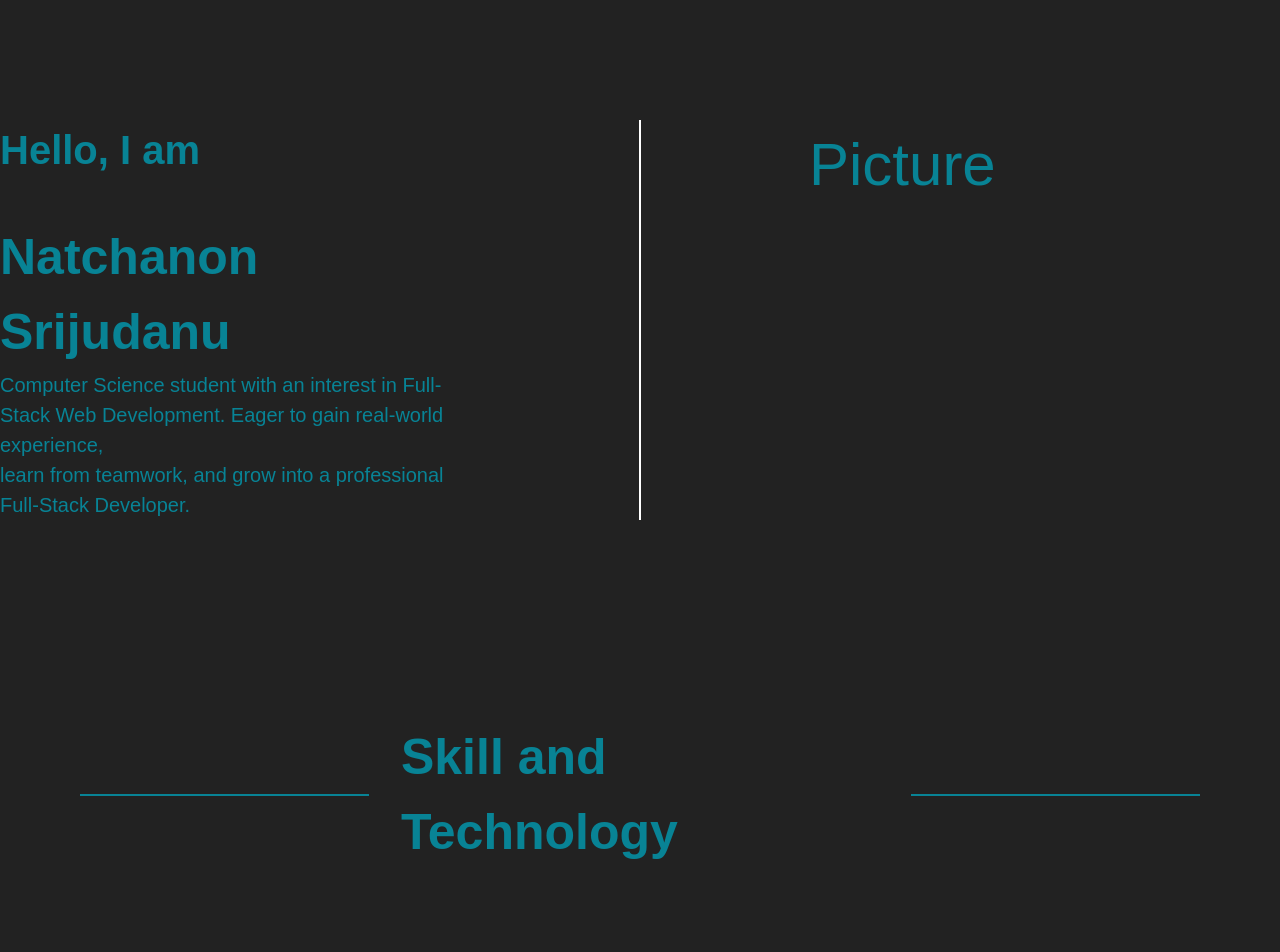
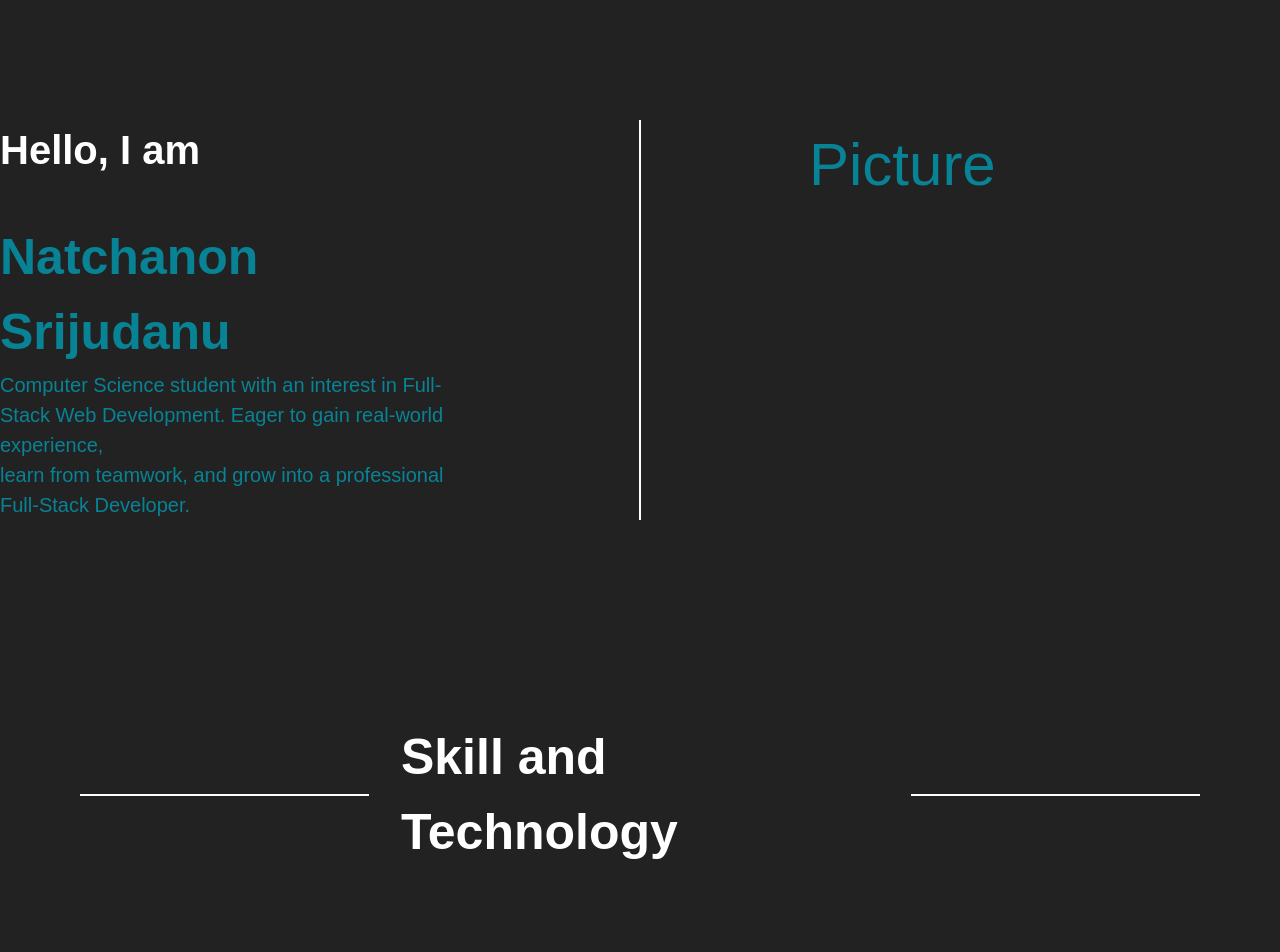
Before and after one commit to FolkNatchanon/natchanon_portfolio, a Next.js app: page / in a window 1280 px wide. Shown: the part 240-1192 px from the top of the page. Built offline with nearby package versions, Linux system fonts and the light colour scheme; a web font is replaced by a local one.

Commit message:
navbar active

```diff
--- a/app/page.tsx
+++ b/app/page.tsx
@@ -1,12 +1,12 @@
 const HomePage = () => {
   return (
-    <div className="flex flex-col w-screen text-[#088395]">
+    <div id="home" className="flex flex-col w-screen text-[#088395]">
       {/* Title */}
       <div className="flex justify-center item-center h-screen w-screen">
         <div className="flex justify-between item-center gap-40 mt-90">
           {/* Left */}
           <div className="item-center w-full">
-            <div><p className="text-[40px] font-extrabold">Hello, I am</p></div>
+            <div><p className="text-[40px] text-white font-extrabold">Hello, I am</p></div>
             <div className="mt-10"><p className="text-[50px] font-extrabold">Natchanon Srijudanu</p></div>
             <div><p className="text-[20px]">Computer Science student with an interest in Full-Stack Web Development. Eager to gain real-world experience,<br />learn from teamwork, and grow into a professional Full-Stack Developer.</p></div>
           </div>
@@ -21,14 +21,14 @@ const HomePage = () => {
         </div>
       </div>
       {/* Skill and Technology */}
-      <div className="flex w-screen p-20">
+      <div id="skill" className="flex w-screen p-20">
         <div className="w-full">
           {/* Skills Title*/}
           <div className="flex flex-col items-center mt-15">
             <div className="flex gap-4 py-5 items-center">
-              <div className="border-b-[2px] w-[300px]"></div>
-              <span className="flex-shrink mx-4 text-[50px] font-extrabold ">Skill and Technology</span>
-              <div className="border-b-[2px] w-[300px]"></div>
+              <div className="border-b-[2px] w-[300px] text-white"></div>
+              <span className="flex-shrink mx-4 text-[50px] font-extrabold text-white">Skill and Technology</span>
+              <div className="border-b-[2px] w-[300px] text-white"></div>
             </div>
           </div>
           {/* Programming Language */}
@@ -36,7 +36,7 @@ const HomePage = () => {
             <div>
               <p className="text-[38px] font-extrabold">Programming Language</p>
             </div>
-            <div className="flex items-center gap-20 mt-10 text-[20px] font-bold">
+            <div className="flex items-center gap-20 mt-10 text-[20px] font-bold ">
               <div className="border-2 rounded-[10] p-3"><p>Python</p></div>
               <div className="border-2 rounded-[10] p-3"><p>Java</p></div>
               <div className="border-2 rounded-[10] p-3"><p>JavaScript</p></div>
--- a/components/navbar.tsx
+++ b/components/navbar.tsx
@@ -7,14 +7,14 @@ const NavBar = () => {
 
             {/* Left */}
             <div className="text-[30px] font-bold">
-                <Link href={"/"}><h1 className="hover:underline cursor-pointer">HOME</h1></Link>
+                <Link href={"/#home"}><h1 className="hover:underline cursor-pointer">HOME</h1></Link>
             </div>
 
             {/* Right */}
             <div className="flex items-center gap-[30px] text-[20px]">
                 <Link href={"/about"}><p className="hover:underline cursor-pointer">ABOUT ME</p></Link>
 
-                <Link href={"/skill"}><p className="hover:underline cursor-pointer">SKILL</p></Link>
+                <Link href={"/#skill"}><p className="hover:underline cursor-pointer">SKILL</p></Link>
 
                 <Link href={"/project"}><p className="hover:underline cursor-pointer">PROJECT</p></Link>
 
```
